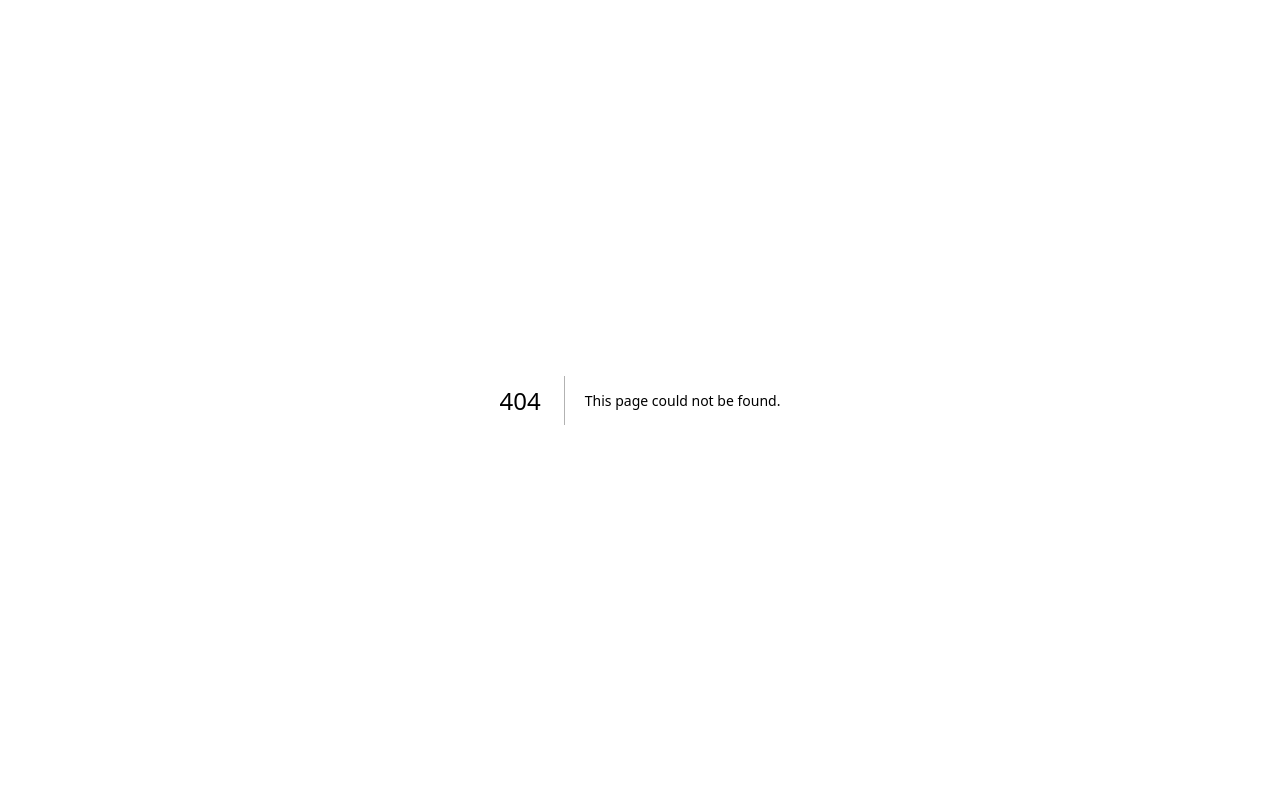
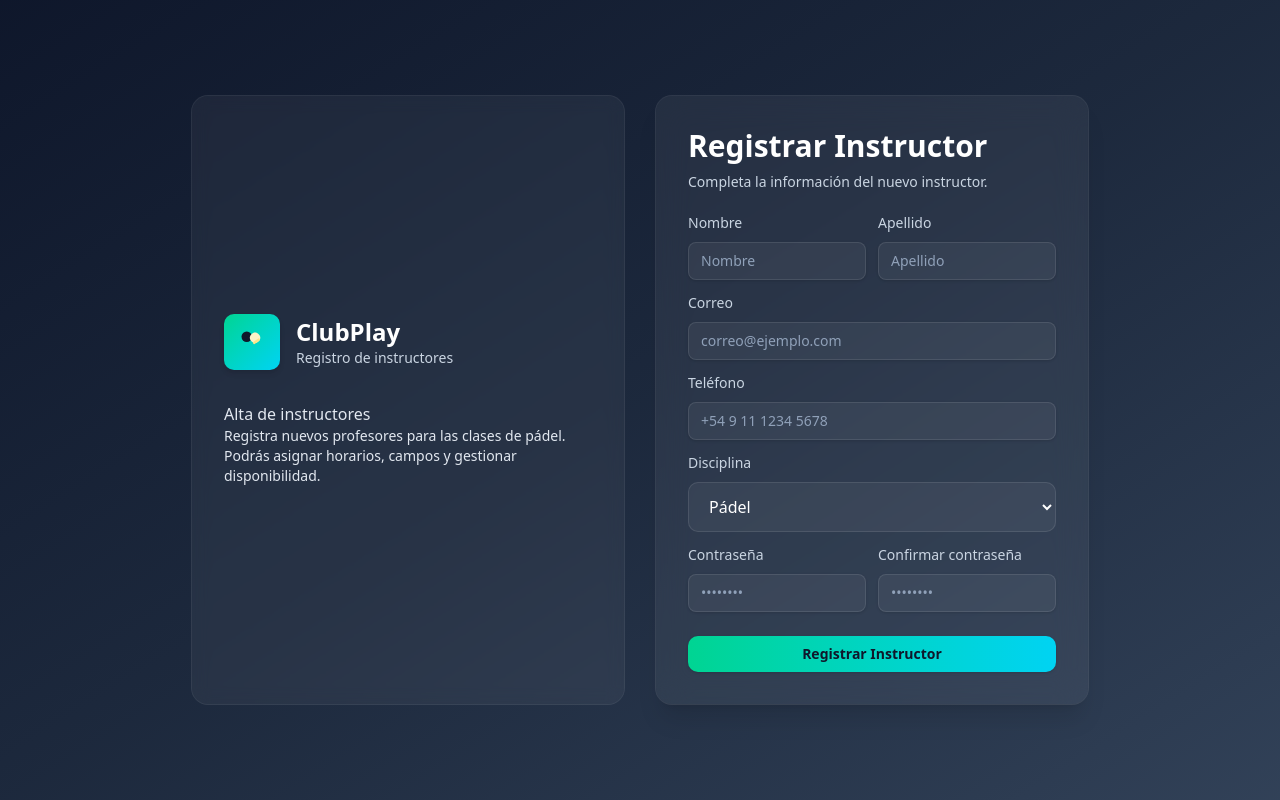
Before and after one commit to yeferson59/sports-app, a Next.js app: page /register-instructor in a window 1280 px wide. Before the commit this address had no page. Built offline with nearby package versions, Linux system fonts and the light colour scheme.

Commit message:
add register and home(instructor)

```diff
--- /dev/null
+++ b/app/home-admin/page.tsx
@@ -0,0 +1,68 @@
+import Link from "next/link";
+
+export default function HomeAdminPage() {
+  return (
+    <div className="min-h-screen bg-slate-900 text-white p-8">
+
+      {/* HEADER */}
+      <header className="w-full flex justify-between items-center
+        bg-slate-800/50 border border-white/10 rounded-xl
+        px-6 py-4 shadow-lg backdrop-blur-sm">
+
+        <h1 className="text-2xl font-semibold">Panel Administrativo</h1>
+
+        <Link href="/register-instructor">
+          <button
+            className="bg-gradient-to-r from-emerald-400 to-cyan-400
+            px-4 py-2 rounded-lg text-slate-900 font-semibold shadow
+            hover:brightness-105 transition"
+          >
+            Registrar instructor
+          </button>
+        </Link>
+        <button
+          className="bg-gradient-to-r from-emerald-400 to-cyan-400
+          px-4 py-2 rounded-lg text-slate-900 font-semibold shadow
+          hover:brightness-105 transition"
+        >
+          Registrar horario canchas
+        </button>
+        <button
+          className="bg-gradient-to-r from-emerald-400 to-cyan-400
+          px-4 py-2 rounded-lg text-slate-900 font-semibold shadow
+          hover:brightness-105 transition"
+        >
+          Deshabilitar cancha
+        </button>
+      </header>
+
+      {/* CONTENIDO */}
+      <section className="grid grid-cols-1 lg:grid-cols-3 gap-6 mt-8">
+
+        {/* TARJETA 1 */}
+        <div className="col-span-2 bg-slate-800/40 rounded-xl
+          p-8 border border-white/10 shadow-xl backdrop-blur-sm">
+
+          <h2 className="text-xl font-semibold mb-4">Bienvenido Admin</h2>
+
+          <p className="text-slate-300 leading-relaxed">
+            Aquí podrás registrar instructores, horarios de las canchas y deshabilitar cancha.
+
+          </p>
+        </div>
+      </section>
+      {/*CONTENIDO 2*/}
+      <section className="w-full mt-8">
+        {/* TARJETA 2 */}
+        <div className="rounded-xl h-[400px] border border-white/10 shadow-xl overflow-hidden">
+          <img
+            src="/clubplay.png"
+            alt="Club Padel y Fútbol"
+            className="w-full h-full object-cover"
+          />
+        </div>
+      </section>
+
+    </div>
+  );
+}
--- /dev/null
+++ b/app/register-instructor/page.tsx
@@ -0,0 +1,213 @@
+"use client";
+
+import * as React from "react";
+import { Button } from "@/components/ui/button";
+import { Input } from "@/components/ui/input";
+import { Label } from "@/components/ui/label";
+
+export default function RegisterInstructorPage() {
+  return (
+    <main className="min-h-screen bg-gradient-to-br from-slate-900 via-slate-800 to-slate-700 flex items-center justify-center p-6">
+      <div id="register-status" aria-live="polite" className="sr-only" />
+
+      {/* Background SVGs */}
+      <div aria-hidden="true" className="absolute inset-0 -z-10 overflow-hidden">
+        <svg
+          className="absolute -right-16 -top-16 opacity-20 motion-safe:animate-pulse"
+          width="600"
+          height="600"
+          viewBox="0 0 600 600"
+        >
+          <defs>
+            <linearGradient id="rg1" x1="0" x2="1">
+              <stop offset="0" stopColor="#06b6d4" />
+              <stop offset="1" stopColor="#34d399" />
+            </linearGradient>
+          </defs>
+          <circle cx="300" cy="300" r="220" fill="url(#rg1)" />
+        </svg>
+
+        <svg
+          className="absolute -left-12 -bottom-12 opacity-10 motion-safe:animate-pulse"
+          width="420"
+          height="420"
+          viewBox="0 0 420 420"
+        >
+          <defs>
+            <linearGradient id="rg2" x1="0" x2="1">
+              <stop offset="0" stopColor="#f97316" />
+              <stop offset="1" stopColor="#ef4444" />
+            </linearGradient>
+          </defs>
+          <rect x="0" y="0" width="420" height="420" rx="96" fill="url(#rg2)" />
+        </svg>
+      </div>
+
+      <section
+        className="relative z-10 w-full max-w-4xl grid grid-cols-1 md:grid-cols-2 gap-8"
+        aria-labelledby="register-instructor-heading"
+      >
+        {/* Left side */}
+        <aside className="hidden md:flex flex-col justify-center rounded-2xl p-8 bg-white/5 backdrop-blur-sm ring-1 ring-white/10">
+          <div className="flex items-center gap-4 mb-6">
+            <div className="flex items-center justify-center w-14 h-14 rounded-lg bg-gradient-to-br from-emerald-400 to-cyan-400 shadow-md">
+              <svg
+                viewBox="0 0 64 64"
+                width="28"
+                height="28"
+                fill="none"
+                className="text-slate-900"
+              >
+                <circle cx="20" cy="20" r="12" fill="#0f172a" />
+                <path
+                  d="M39 10c6 0 12 6 12 12s-6 12-12 12-12-6-12-12 6-12 12-12z"
+                  fill="#fef3c7"
+                />
+                <rect
+                  x="33"
+                  y="33"
+                  width="18"
+                  height="6"
+                  rx="3"
+                  transform="rotate(-35 33 33)"
+                  fill="#fde68a"
+                />
+              </svg>
+            </div>
+
+            <div>
+              <h2 className="text-2xl font-semibold text-white">ClubPlay</h2>
+              <p className="text-sm text-slate-300">
+                Registro de instructores
+              </p>
+            </div>
+          </div>
+
+          <div className="prose prose-invert text-slate-200">
+            <h3 className="mt-2">Alta de instructores</h3>
+            <p className="text-sm">
+              Registra nuevos profesores para las clases de pádel.
+              Podrás asignar horarios, campos y gestionar disponibilidad.
+            </p>
+          </div>
+        </aside>
+
+        {/* Right side form */}
+        <div className="flex items-center justify-center">
+          <div
+            role="region"
+            aria-labelledby="register-instructor-heading"
+            className="w-full max-w-md rounded-2xl bg-white/6 backdrop-blur-lg ring-1 ring-white/10 p-8 shadow-xl"
+          >
+            <header className="mb-6">
+              <h1
+                id="register-instructor-heading"
+                className="text-3xl font-bold text-white"
+              >
+                Registrar Instructor
+              </h1>
+              <p className="mt-2 text-sm text-slate-300">
+                Completa la información del nuevo instructor.
+              </p>
+            </header>
+
+            <form className="space-y-4" action="#" method="POST" noValidate>
+              <div className="grid grid-cols-1 sm:grid-cols-2 gap-3">
+                <div>
+                  <Label htmlFor="firstName">Nombre</Label>
+                  <Input
+                    id="firstName"
+                    name="firstName"
+                    type="text"
+                    placeholder="Nombre"
+                    className="mt-2"
+                    required
+                  />
+                </div>
+
+                <div>
+                  <Label htmlFor="lastName">Apellido</Label>
+                  <Input
+                    id="lastName"
+                    name="lastName"
+                    type="text"
+                    placeholder="Apellido"
+                    className="mt-2"
+                  />
+                </div>
+              </div>
+
+              <div>
+                <Label htmlFor="email">Correo</Label>
+                <Input
+                  id="email"
+                  name="email"
+                  type="email"
+                  placeholder="correo@ejemplo.com"
+                  className="mt-2"
+                  required
+                />
+              </div>
+
+              <div>
+                <Label htmlFor="phone">Teléfono</Label>
+                <Input
+                  id="phone"
+                  name="phone"
+                  type="tel"
+                  placeholder="+54 9 11 1234 5678"
+                  className="mt-2"
+                />
+              </div>
+
+              <div>
+                <Label htmlFor="sport">Disciplina</Label>
+                <select
+                  id="sport"
+                  name="sport"
+                  className="mt-2 w-full px-4 py-3 rounded-lg bg-white/5 border border-white/10 text-white"
+                >
+                  <option value="padel">Pádel</option>
+                  <option value="futbol">Fútbol</option>
+                </select>
+              </div>
+
+              <div className="grid grid-cols-1 sm:grid-cols-2 gap-3">
+                <div>
+                  <Label htmlFor="password">Contraseña</Label>
+                  <Input
+                    id="password"
+                    name="password"
+                    type="password"
+                    placeholder="••••••••"
+                    className="mt-2"
+                    required
+                  />
+                </div>
+
+                <div>
+                  <Label htmlFor="confirmPassword">Confirmar contraseña</Label>
+                  <Input
+                    id="confirmPassword"
+                    name="confirmPassword"
+                    type="password"
+                    placeholder="••••••••"
+                    className="mt-2"
+                    required
+                  />
+                </div>
+              </div>
+
+              <Button
+                type="submit"
+                className="w-full mt-2 inline-flex items-center justify-center gap-2 rounded-lg bg-gradient-to-r from-emerald-400 to-cyan-400 px-4 py-3 font-semibold text-slate-900 shadow hover:brightness-105 active:scale-95"
+              >
+                Registrar Instructor
+              </Button>
+            </form>
+          </div>
+        </div>
+      </section>
+    </main>
+  );
+}
```
Also changed, not shown: 2 other files (tests, documents, lock files or other folders).
